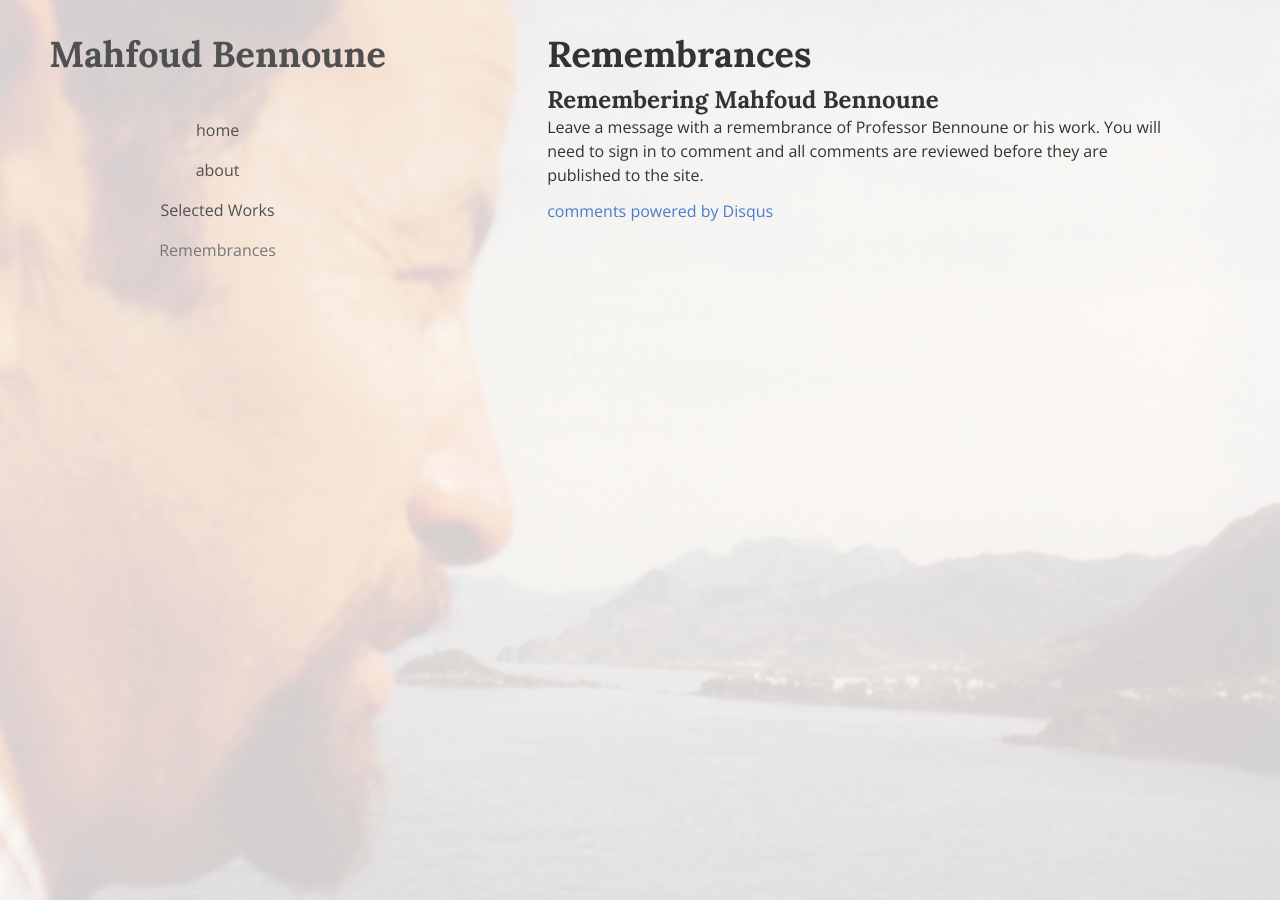
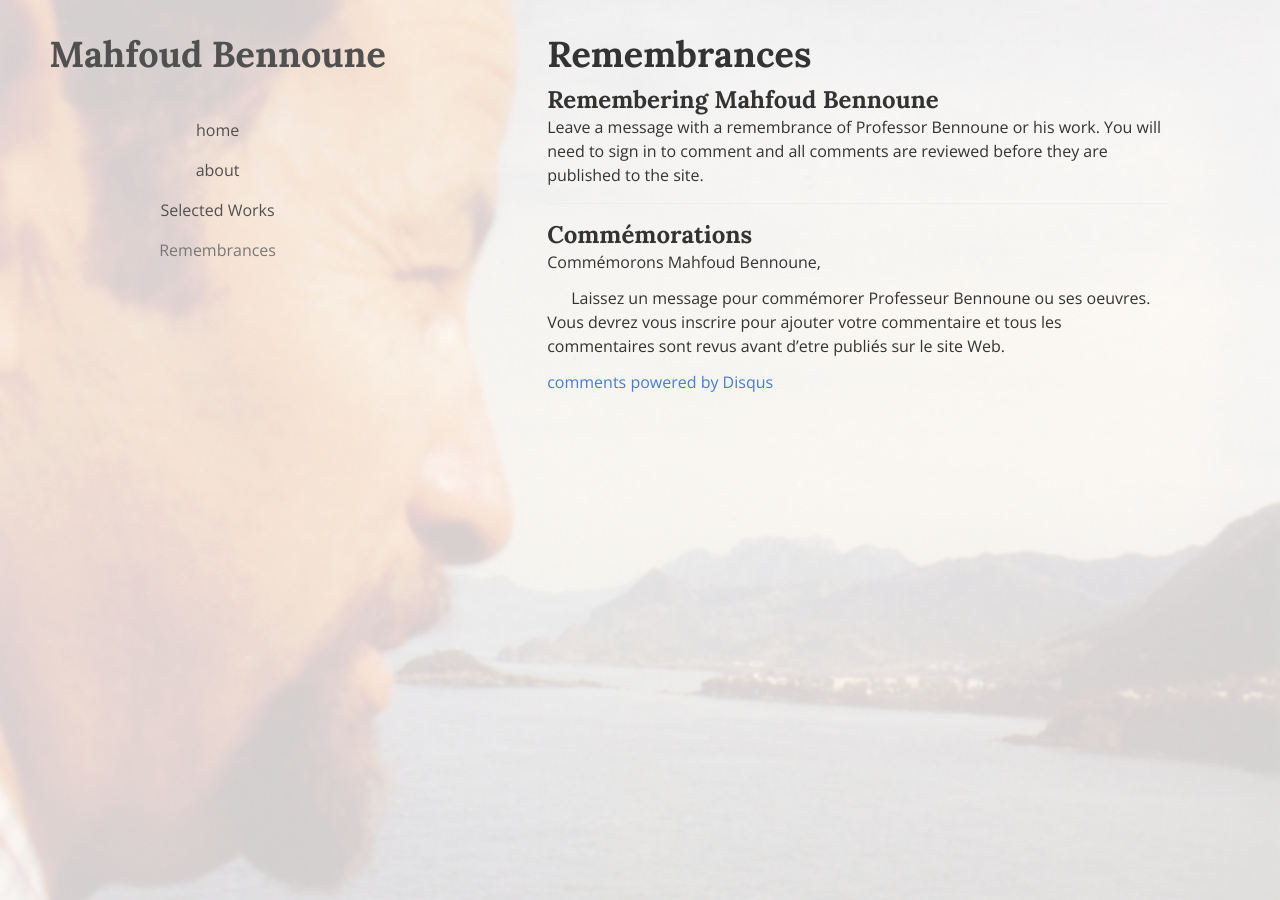
Before and after one commit to sonnetmedia/mahfoudbennoune.com, a Jekyll site: the page built from _pages/remembrances.md, in a window 1280 px wide. Built offline with Jekyll 4.4.1, drawn with Linux system fonts in a browser that asks for light colours; nearby versions of some CDN libraries; comment, search, counter and statistics services are not loaded.

Commit message:
add french to remembrances

```diff
--- a/_pages/remembrances.md
+++ b/_pages/remembrances.md
@@ -6,5 +6,12 @@
 ---
 
 #### Remembering Mahfoud Bennoune
+Leave a message with a remembrance of Professor Bennoune or his work. You will need to sign in to comment and all comments are reviewed before they are published to the site.
 
-Leave a message with a remembrance of Professor Bennoune or his work. You will need to sign in to comment and all comments are reviewed before they are published to the site.
+---
+
+#### Commémorations
+
+Commémorons Mahfoud Bennoune,
+
+Laissez un message pour commémorer Professeur Bennoune ou ses oeuvres. Vous devrez vous inscrire pour  ajouter votre commentaire et tous les commentaires sont revus avant d’etre publiés sur le site Web.
```
Also changed, not shown: Gemfile.lock.
